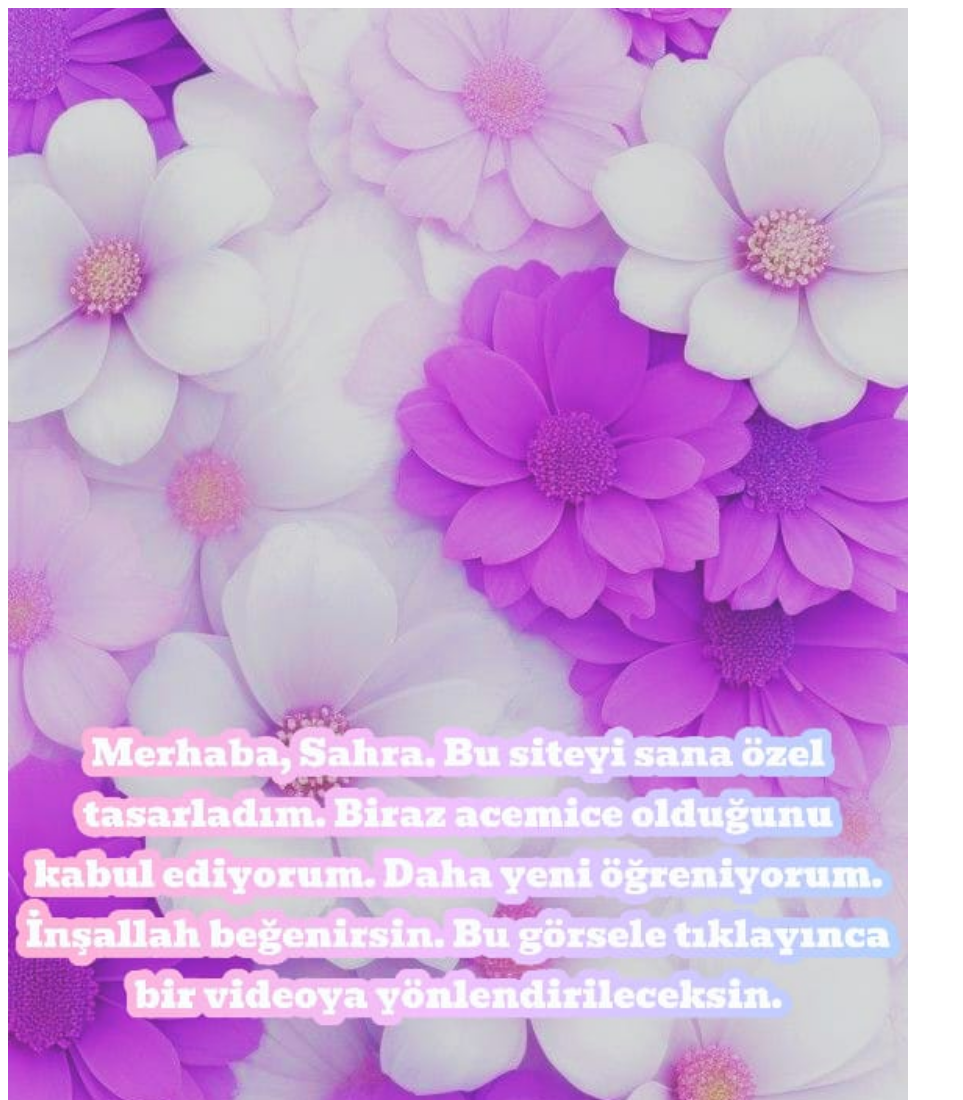
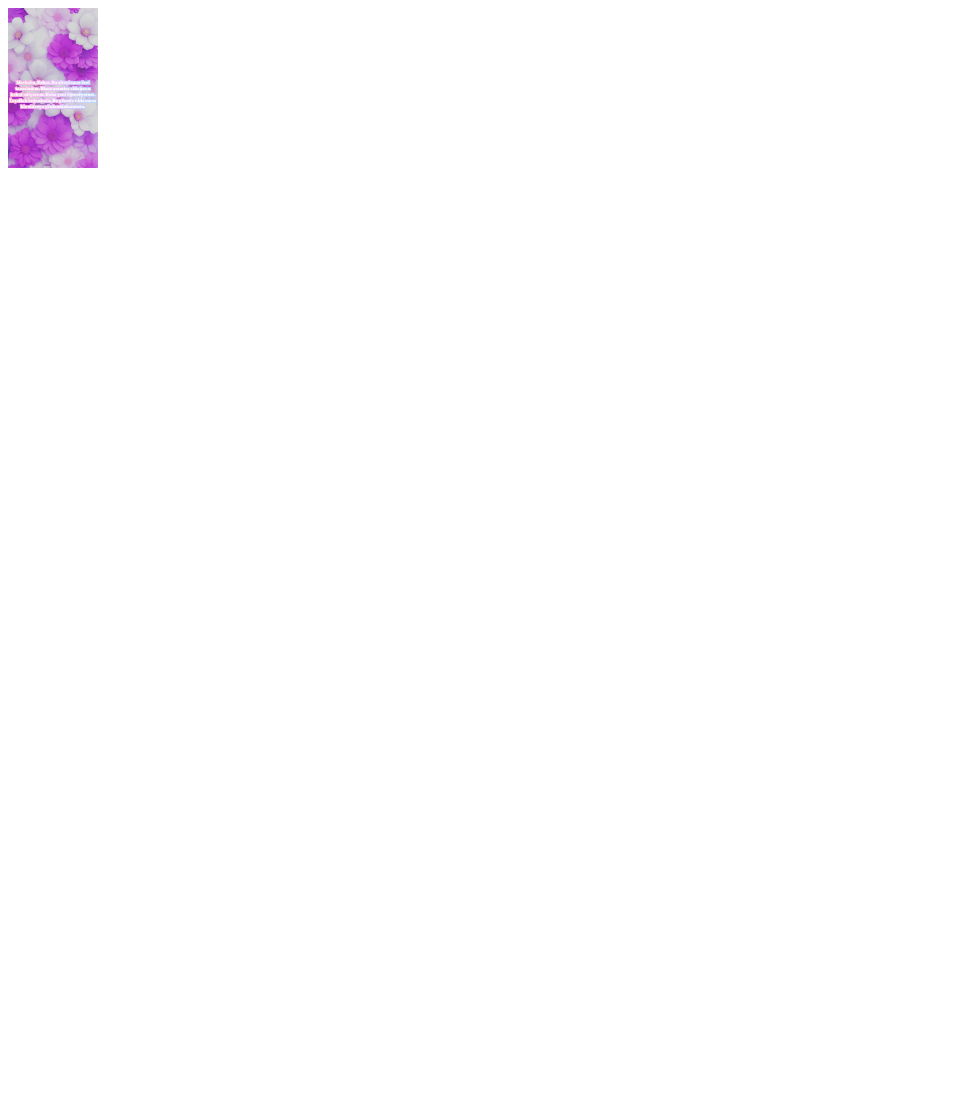
Before and after one commit to Ornata61/Sahra-icin, a plain HTML site: page index.html in a window 1280 px wide. Shown: the top 1100 px of the page, without its empty margins (0-963 px from the left). After the commit the page ends 800 px from the top, so only its background shows below. Drawn offline with Linux system fonts and the light colour scheme.

Commit message:
Update index.html

```diff
--- a/index.html
+++ b/index.html
@@ -8,7 +8,7 @@
 <body>
     <a href="https://youtu.be/_VhsogIxY60">
     <img src="Fotoğraf.jpg" alt="Merhaba, Sahra. Bu siteyi senin için hazırladım. İnşallah beğenirsin. Bu görsel, sana özel bir video linki içeriyor."
-    title="Sahra hanıma hazırlanmış video" width="900" height="1600">
+    title="Sahra hanıma hazırlanmış video" width="90" height="160">
     </a>
 </body>
 </html>
```
